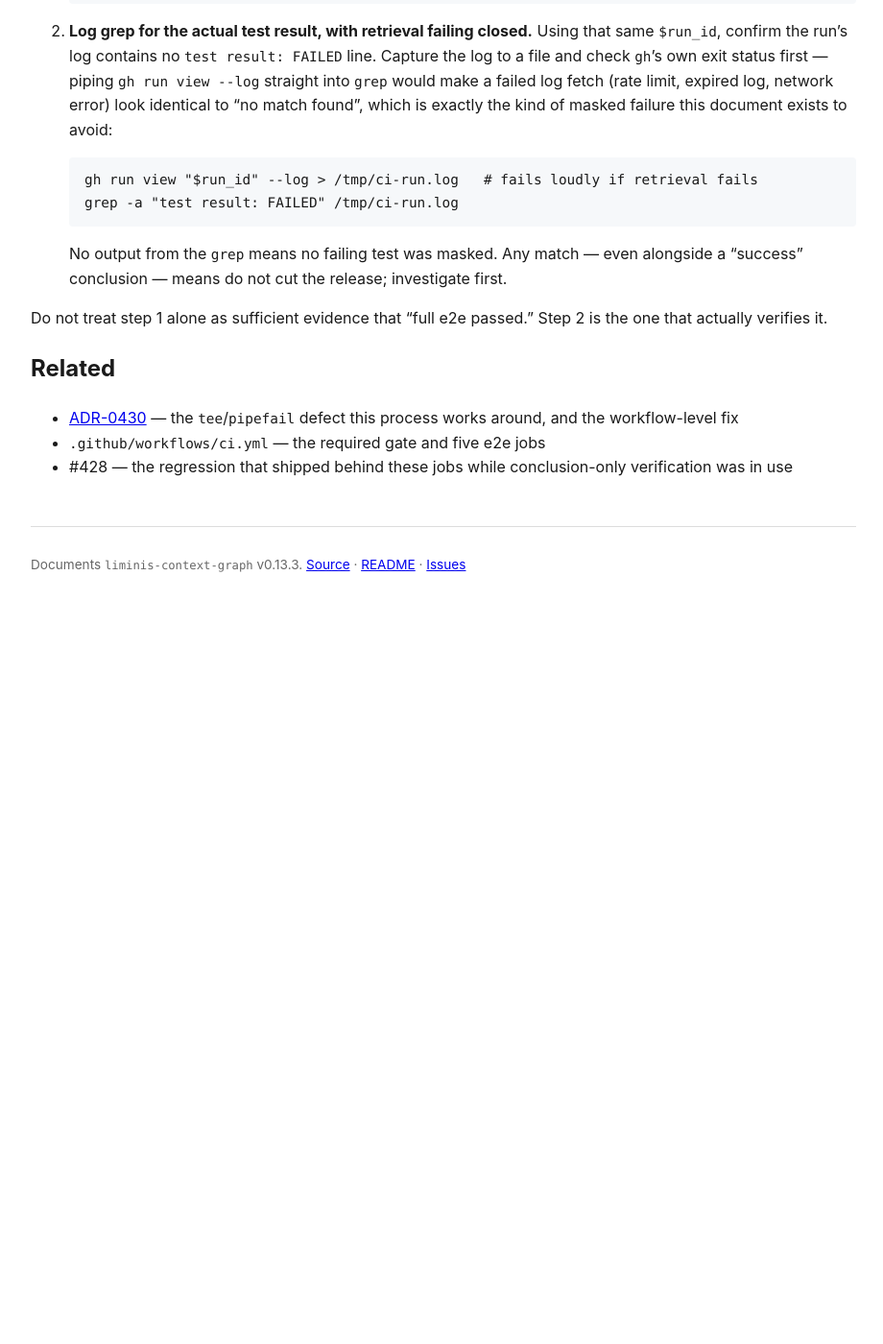
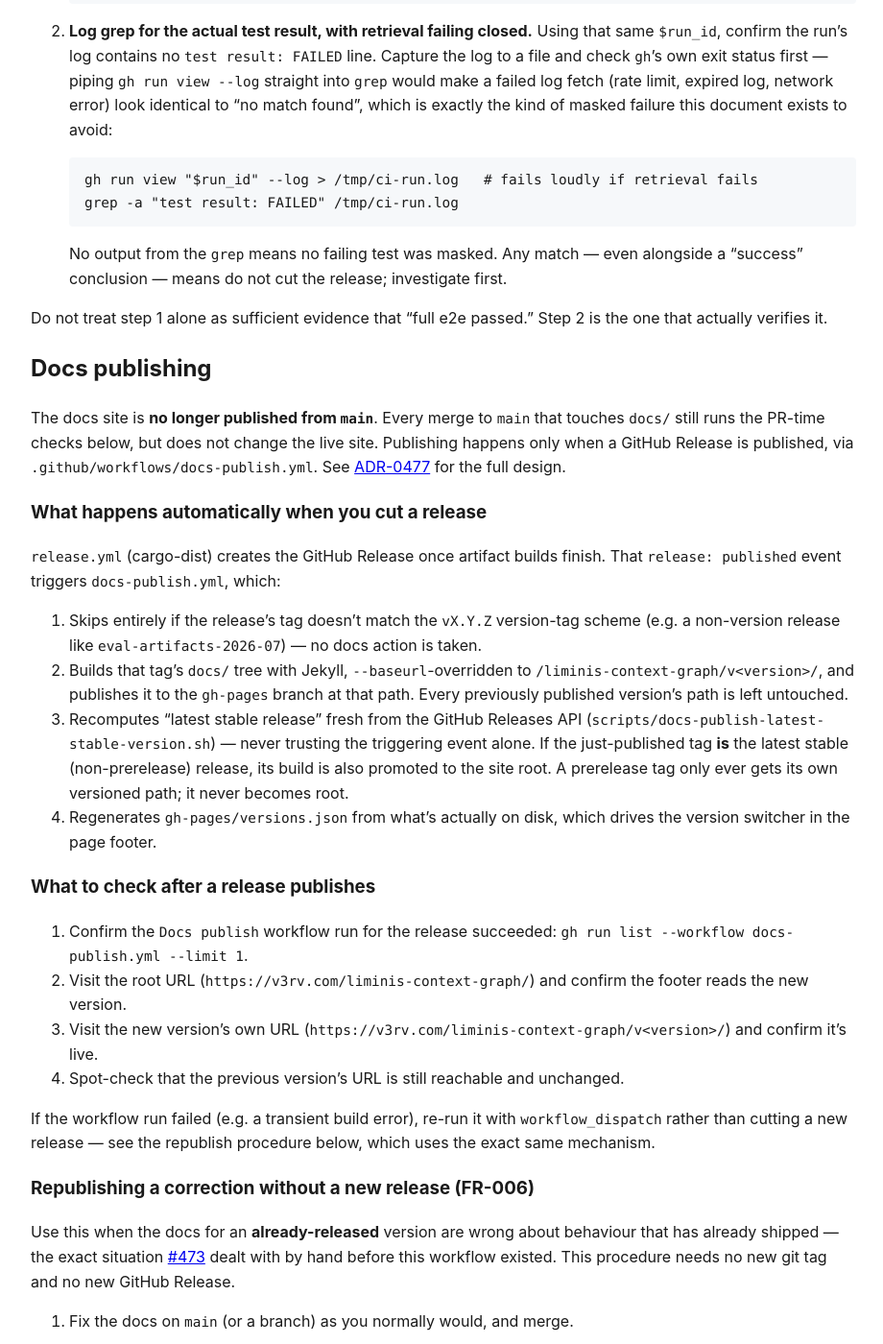
Before and after one commit to verveguy/liminis-context-graph, a Jekyll site: the page built from docs/release-process.md, in a window 1280 px wide and 1400 px high, scrolled down 969 px. Shown: the whole window at 96% size, without its empty margins (178-1098 px from the left). Built offline with Jekyll 4.4.1, drawn with Linux system fonts in a browser that asks for light colours; comment, search, counter and statistics services are not loaded; before the commit the page ends 1599 px from its top, so only the background shows below that; some of the changed text lies outside the part shown.

Commit message:
docs: document tag-based docs publishing in release-process.md (FR-008)
Adds a "Docs publishing" section covering: what docs-publish.yml does
automatically on release, what to check after a release publishes, the
FR-006 republish procedure for correcting an already-shipped version's
docs without cutting a release, and the one-time manual Pages
source-branch switch + backfill steps a maintainer must still perform
after this PR merges (the mechanism doesn't self-activate).

Also corrects docs/index.md's now-stale claim that the site "describes
the main branch as of that release" -- it's now built directly from
the release tag, which is the entire point of this change. Regenerated
llms-full.txt to match both edits.

````diff
--- a/docs/release-process.md
+++ b/docs/release-process.md
@@ -62,10 +62,111 @@ conclusion alone is not sufficient. Set `RELEASE_SHA` to the exact commit being
 Do not treat step 1 alone as sufficient evidence that "full e2e passed." Step 2 is the
 one that actually verifies it.
 
+## Docs publishing
+
+The docs site is **no longer published from `main`**. Every merge to `main` that
+touches `docs/` still runs the PR-time checks below, but does not change the live
+site. Publishing happens only when a GitHub Release is published, via
+`.github/workflows/docs-publish.yml`. See
+[ADR-0477](adr/0477-tag-based-versioned-docs-publishing.md) for the full design.
+
+### What happens automatically when you cut a release
+
+`release.yml` (cargo-dist) creates the GitHub Release once artifact builds finish.
+That `release: published` event triggers `docs-publish.yml`, which:
+
+1. Skips entirely if the release's tag doesn't match the `vX.Y.Z` version-tag
+   scheme (e.g. a non-version release like `eval-artifacts-2026-07`) — no docs
+   action is taken.
+2. Builds that tag's `docs/` tree with Jekyll, `--baseurl`-overridden to
+   `/liminis-context-graph/v<version>/`, and publishes it to the `gh-pages`
+   branch at that path. Every previously published version's path is left
+   untouched.
+3. Recomputes "latest stable release" fresh from the GitHub Releases API
+   (`scripts/docs-publish-latest-stable-version.sh`) — never trusting the
+   triggering event alone. If the just-published tag **is** the latest stable
+   (non-prerelease) release, its build is also promoted to the site root. A
+   prerelease tag only ever gets its own versioned path; it never becomes root.
+4. Regenerates `gh-pages/versions.json` from what's actually on disk, which
+   drives the version switcher in the page footer.
+
+### What to check after a release publishes
+
+1. Confirm the `Docs publish` workflow run for the release succeeded:
+   `gh run list --workflow docs-publish.yml --limit 1`.
+2. Visit the root URL (`https://v3rv.com/liminis-context-graph/`) and confirm the
+   footer reads the new version.
+3. Visit the new version's own URL
+   (`https://v3rv.com/liminis-context-graph/v<version>/`) and confirm it's live.
+4. Spot-check that the previous version's URL is still reachable and unchanged.
+
+If the workflow run failed (e.g. a transient build error), re-run it with
+`workflow_dispatch` rather than cutting a new release — see the republish
+procedure below, which uses the exact same mechanism.
+
+### Republishing a correction without a new release (FR-006)
+
+Use this when the docs for an **already-released** version are wrong about
+behaviour that has already shipped — the exact situation
+[#473](https://github.com/verveguy/liminis-context-graph/issues/473) dealt with by
+hand before this workflow existed. This procedure needs no new git tag and no new
+GitHub Release.
+
+1. Fix the docs on `main` (or a branch) as you normally would, and merge.
+2. Run the publish workflow manually for the affected version:
+
+   ```bash
+   gh workflow run docs-publish.yml -f version=0.13.3
+   ```
+
+   By default this builds `refs/tags/v0.13.3` — i.e. it rebuilds the tag's own
+   `docs/` tree, so it only picks up your fix if you've already fast-forwarded or
+   cherry-picked it onto that tag. To publish a fix that lives on `main` instead
+   (the common case), pass the ref explicitly:
+
+   ```bash
+   gh workflow run docs-publish.yml -f version=0.13.3 -f ref=main
+   ```
+
+   `docs-publish-build.sh` force-patches `docs/_config.yml`'s `version:` field to
+   `0.13.3` regardless of which ref you build from, so the published page footer
+   still reads the correct version even though the content came from `main`.
+
+3. "Latest stable" is recomputed fresh from the Releases API on this run too, so
+   the root URL is updated automatically if (and only if) `0.13.3` is still the
+   current latest stable release. Republishing an older version never touches
+   root.
+4. Verify using the same steps as "What to check after a release publishes" above.
+
+### One-time manual steps (required once, after this mechanism first ships)
+
+Two follow-ups are manual repo-settings / one-off actions outside any PR diff
+(the same category as GitHub Pages' original enablement — see ADR-0295). Until
+both are done, this workflow builds and pushes to `gh-pages` correctly, but the
+live site keeps serving from `main` as before:
+
+1. **Pages source switch.** In the repository's Settings → Pages, switch
+   `source.branch` from `main` to `gh-pages` (`source.path` to `/`,
+   `build_type` left as `legacy`).
+2. **Backfill.** Publish `v0.12.0` through `v0.13.3` — the tags with a working
+   `docs/_config.yml` — once each via
+   `gh workflow run docs-publish.yml -f version=<x.y.z>`, in ascending order, so
+   `v0.13.3` ends up promoted to root. `v0.9.0`–`v0.11.0` predate the Jekyll docs
+   setup entirely (no `docs/_config.yml` at those refs) and should **not** be
+   backfilled — building them would mean inventing config that version never
+   shipped with.
+
+If Pages ever needs to be re-pointed (e.g. after a repository transfer), redo
+step 1; the `gh-pages` branch itself is unaffected by that setting.
+
 ## Related
 
 - [ADR-0430](adr/0430-ci-tee-pipefail.md) — the `tee`/`pipefail` defect this process
   works around, and the workflow-level fix
+- [ADR-0477](adr/0477-tag-based-versioned-docs-publishing.md) — the tag-based,
+  versioned docs publishing design described above
 - `.github/workflows/ci.yml` — the required gate and five e2e jobs
+- `.github/workflows/docs-publish.yml` — the docs publishing workflow
 - #428 — the regression that shipped behind these jobs while conclusion-only
   verification was in use
+- #473 — the docs-drift audit that motivated the FR-006 republish procedure above
````
Also changed, not shown: docs/index.md (+3 -3 lines), docs/llms-full.txt (+104 -3 lines).
